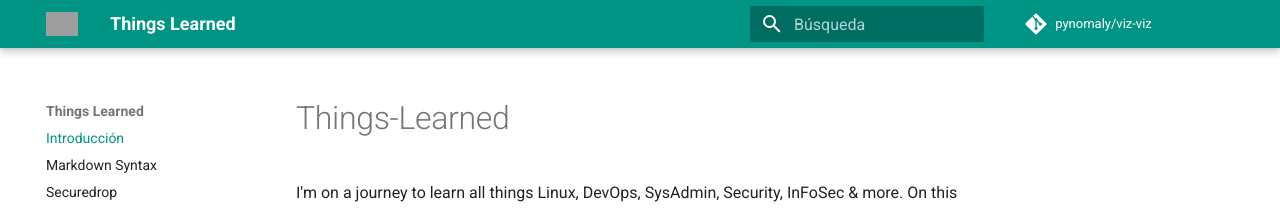
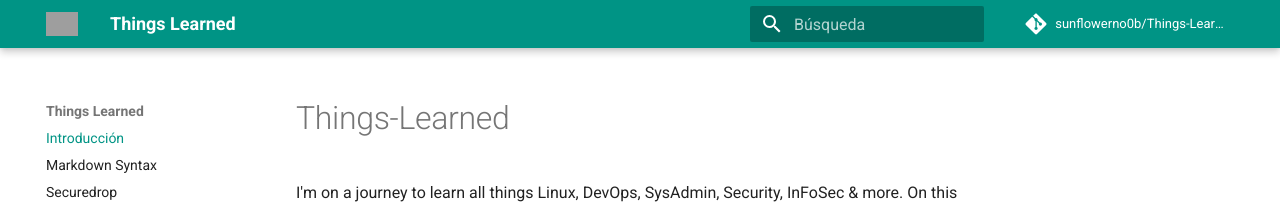
Before and after one commit to sunflowerno0b/ATW, an MkDocs documentation site: the page built from docs/index.md, in a window 1280 px wide. Shown: the top 208 px of the page. Built offline with MkDocs 1.6.1 and Material for MkDocs 9.7.7, drawn with Linux system fonts in a browser that asks for light colours; comment, search, counter and statistics services are not loaded; grey boxes are pictures that could not be loaded.

Commit message:
Updated mkdocs to change remove viz-viz

```diff
--- a/mkdocs.yml
+++ b/mkdocs.yml
@@ -53,5 +53,5 @@ extra_css:
   - 'stylesheets/extra.css'
 #  - 'stylesheets/links.css'
 
-repo_name: pynomaly/viz-viz
-repo_url: https://github.com/pynomaly/viz-viz
+repo_name: sunflowerno0b/Things-Learned
+repo_url: https://github.com/sunflowerno0b/Things-Learned
```
